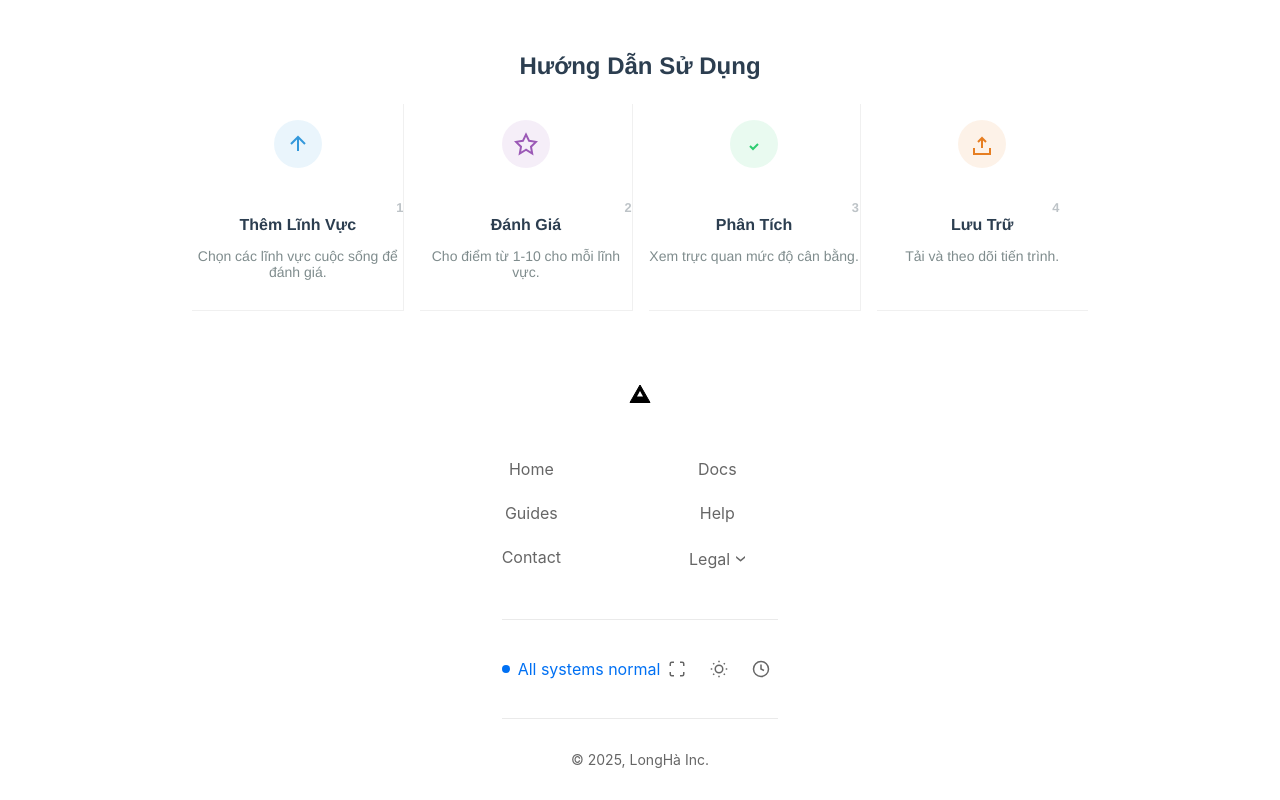
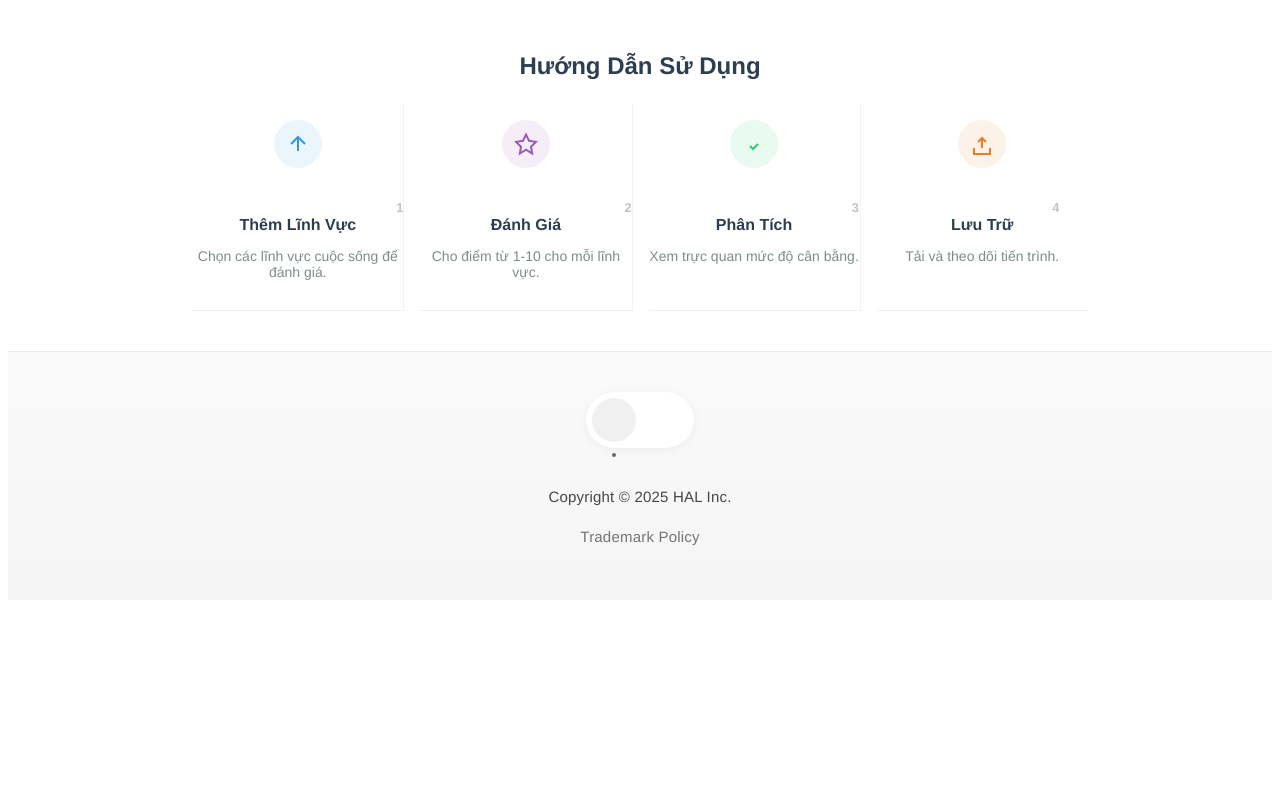
Before and after one commit to longhangoc/vue, a Vue app: page / in a window 1280 px wide. Shown: the part 1016-1816 px from the top of the page. After the commit the page ends 1616 px from the top, so only its background shows below. Built offline with nearby package versions, Linux system fonts and the light colour scheme.

Commit message:
Update Footer.vue

```diff
--- a/src/components/Footer.vue
+++ b/src/components/Footer.vue
@@ -1,72 +1,21 @@
-<!-- Footer.vue -->
 <template>
   <footer class="footer">
-    <!-- Logo -->
-    <div class="logo">
-      <svg viewBox="0 0 24 24" width="24" height="24" class="logo-svg">
-        <path d="M12 2L2 19.5h20L12 2z"
-              fill="currentColor"
-              stroke="currentColor"
-              stroke-width="1"
-              stroke-linejoin="round"/>
-        <path d="M9 13.5L12 8l3 5.5H9z"
-              fill="white"
-              stroke="none"/>
-      </svg>
+    <div class="footer-wrapper">
+      <!-- Toggle Bar -->
+      <div class="toggle-bar">
+        <button class="toggle-item active">
+          <i class="fab fa-facebook-f icon-social"></i>
+        </button>
+        <button class="toggle-item">
+          <i class="fab fa-telegram icon-social"></i>
+        </button>
       </div>
 
-    <!-- Left Navigation -->
-    <div class="nav-section">
-      <div class="nav-column">
-        <a href="/" class="nav-link">Home</a>
-        <a href="/guides" class="nav-link">Guides</a>
-        <a href="/contact" class="nav-link">Contact</a>
+      <!-- Copyright Section -->
+      <div class="footer-content">
+        <p class="copyright">Copyright © {{ currentYear }} HAL Inc.</p>
+        <p class="trademark">Trademark Policy</p>
       </div>
-
-      <!-- Right Navigation -->
-      <div class="nav-column">
-        <a href="/docs" class="nav-link">Docs</a>
-        <a href="/help" class="nav-link">Help</a>
-        <div class="dropdown">
-          <button class="dropdown-button">
-            Legal
-            <span class="dropdown-arrow">›</span>
-          </button>
-        </div>
-      </div>
-    </div>
-
-    <!-- Status Bar -->
-    <div class="status-bar">
-      <div class="status">
-        <span class="status-dot"></span>
-        <span class="status-text">All systems normal</span>
-      </div>
-
-      <div class="tools">
-        <button class="tool-button" title="Copy">
-          <svg viewBox="0 0 24 24" width="18" height="18" stroke="currentColor" stroke-width="2" fill="none">
-            <path d="M8 3H5a2 2 0 0 0-2 2v3m18 0V5a2 2 0 0 0-2-2h-3m0 18h3a2 2 0 0 0 2-2v-3M3 16v3a2 2 0 0 0 2 2h3"/>
-          </svg>
-        </button>
-        <button class="tool-button" title="Theme">
-          <svg viewBox="0 0 24 24" width="18" height="18" stroke="currentColor" stroke-width="2" fill="none">
-            <circle cx="12" cy="12" r="5"/>
-            <path d="M12 1v2m0 18v2M4.22 4.22l1.42 1.42m12.72 12.72l1.42 1.42M1 12h2m18 0h2M4.22 19.78l1.42-1.42M18.36 5.64l1.42-1.42"/>
-          </svg>
-        </button>
-        <button class="tool-button" title="Time">
-          <svg viewBox="0 0 24 24" width="18" height="18" stroke="currentColor" stroke-width="2" fill="none">
-            <circle cx="12" cy="12" r="10"/>
-            <path d="M12 6v6l4 2"/>
-          </svg>
-        </button>
-      </div>
-    </div>
-
-    <!-- Copyright -->
-    <div class="copyright">
-      © {{ currentYear }}, LongHà Inc.
     </div>
   </footer>
 </template>
@@ -76,157 +25,176 @@ export default {
   name: 'PhanDitFooter',
   computed: {
     currentYear() {
-      return new Date().getFullYear()
+      return new Date().getFullYear();
     }
+  },
+  mounted() {
+    // Add click event listeners to toggle buttons
+    const buttons = document.querySelectorAll('.toggle-item');
+    buttons.forEach(button => {
+      button.addEventListener('click', () => {
+        buttons.forEach(b => b.classList.remove('active'));
+        button.classList.add('active');
+      });
+    });
   }
 }
 </script>
 
 <style scoped>
 .footer {
-  padding: 2rem;
-  font-family: -apple-system, BlinkMacSystemFont, "Segoe UI", Roboto, Oxygen, Ubuntu, Cantarell, "Fira Sans", "Droid Sans", "Helvetica Neue", sans-serif;
+  padding: 40px 20px;
+  background: linear-gradient(to bottom, #fafafa, #f5f5f5);
+  border-top: 1px solid rgba(0, 0, 0, 0.05);
+}
+
+.footer-wrapper {
   max-width: 1200px;
   margin: 0 auto;
+  display: flex;
+  flex-direction: column;
+  align-items: center;
+  gap: 25px;
 }
 
-.logo {
-  margin-bottom: 3rem;
-  color: #000;
+.toggle-bar {
+  background: white;
+  padding: 6px;
+  border-radius: 40px;
+  display: flex;
+  gap: 8px;
+  box-shadow: 0 2px 10px rgba(0, 0, 0, 0.05);
+  position: relative;
+  transition: all 0.3s ease;
 }
 
-.logo-svg {
-  transition: transform 0.3s ease;
+.toggle-bar:hover {
+  box-shadow: 0 4px 15px rgba(0, 0, 0, 0.08);
+  transform: translateY(-1px);
 }
 
-.logo:hover .logo-svg {
+.toggle-item {
+  width: 44px;
+  height: 44px;
+  border-radius: 50%;
+  border: none;
+  cursor: pointer;
+  display: flex;
+  align-items: center;
+  justify-content: center;
+  background: transparent;
+  position: relative;
+  transition: all 0.3s ease;
+}
+
+.toggle-item:hover {
+  background: rgba(0, 0, 0, 0.03);
+}
+
+.toggle-item.active {
+  background: #f0f0f0;
+}
+
+.toggle-item.active::after {
+  content: '';
+  position: absolute;
+  bottom: -15px;
+  left: 50%;
+  transform: translateX(-50%);
+  width: 4px;
+  height: 4px;
+  border-radius: 50%;
+  background: #666;
+}
+
+.icon-social {
+  font-size: 18px;
+  color: #555;
+  transition: all 0.3s ease;
+}
+
+.toggle-item:hover .icon-social {
   transform: scale(1.1);
 }
 
-.nav-section {
-  display: flex;
-  gap: 8rem;
-  margin-bottom: 3rem;
+.toggle-item.active .icon-social {
+  color: #1a1a1a;
 }
 
-.nav-column {
-  display: flex;
-  flex-direction: column;
-  gap: 1.5rem;
+.footer-content {
+  text-align: center;
+  opacity: 0.9;
 }
 
-.nav-link {
-  color: #666;
-  text-decoration: none;
-  font-size: 1rem;
-  font-weight: 400;
-  transition: color 0.2s;
+.copyright {
+  font-size: 15px;
+  color: #333;
+  margin-bottom: 8px;
+  font-weight: 500;
+  letter-spacing: 0.2px;
 }
 
-.nav-link:hover {
-  color: #000;
-}
-
-.dropdown-button {
+.trademark {
+  font-size: 15px;
   color: #666;
-  background: none;
-  border: none;
-  padding: 0;
-  font: inherit;
-  font-size: 1rem;
+  letter-spacing: 0.2px;
+  position: relative;
   cursor: pointer;
-  display: flex;
-  align-items: center;
-  gap: 0.5rem;
-}
-
-.dropdown-button:hover {
-  color: #000;
-}
-
-.dropdown-arrow {
-  font-size: 1.2rem;
-  transform: rotate(90deg);
   display: inline-block;
 }
 
-.status-bar {
-  display: flex;
-  justify-content: space-between;
-  align-items: center;
-  margin: 2rem 0;
-  border-top: 1px solid #eaeaea;
-  padding-top: 2rem;
+.trademark::after {
+  content: '';
+  position: absolute;
+  bottom: -2px;
+  left: 0;
+  width: 0;
+  height: 1px;
+  background: #666;
+  transition: width 0.3s ease;
 }
 
-.status {
-  display: flex;
-  align-items: center;
-  gap: 0.5rem;
+.trademark:hover::after {
+  width: 100%;
 }
 
-.status-dot {
-  width: 8px;
-  height: 8px;
-  background-color: #0070f3;
-  border-radius: 50%;
+/* Animation for active state */
+@keyframes pulse {
+  0% { transform: scale(1); }
+  50% { transform: scale(1.05); }
+  100% { transform: scale(1); }
 }
 
-.status-text {
-  color: #0070f3;
-  font-size: 1rem;
+.toggle-item.active {
+  animation: pulse 0.3s ease-in-out;
 }
 
-.tools {
-  display: flex;
-  gap: 0.5rem;
+/* Responsive Design */
+@media (max-width: 768px) {
+  .footer {
+    padding: 30px 15px;
   }
 
-.tool-button {
-  background: none;
-  border: none;
-  padding: 0.5rem;
-  cursor: pointer;
-  border-radius: 0.5rem;
-  color: #666;
-  display: flex;
-  align-items: center;
-  justify-content: center;
+  .toggle-bar {
+    padding: 4px;
   }
 
-.tool-button:hover {
-  background-color: #f5f5f5;
-  color: #000;
+  .toggle-item {
+    width: 40px;
+    height: 40px;
   }
 
-.copyright {
-  color: #666;
-  font-size: 0.875rem;
-  margin-top: 2rem;
-  border-top: 1px solid #eaeaea;
-  padding-top: 2rem;
+  .icon-social {
+    font-size: 16px;
   }
 
-@media (max-width: 640px) {
-  .footer {
-    padding: 1.5rem;
+  .copyright, .trademark {
+    font-size: 14px;
+  }
 }
 
-  .nav-section {
-    flex-direction: column;
-    gap: 2rem;
-  }
-
-  .nav-column {
-    gap: 1rem;
-  }
-
-  .status-bar {
-    margin: 1.5rem 0;
-  }
-
-  .status-text {
-    font-size: 0.938rem;
-  }
+/* Smooth transition for all interactive elements */
+* {
+  transition: all 0.2s ease-in-out;
 }
 </style>
```
Lines whose indentation alone changed are shown as unchanged.
